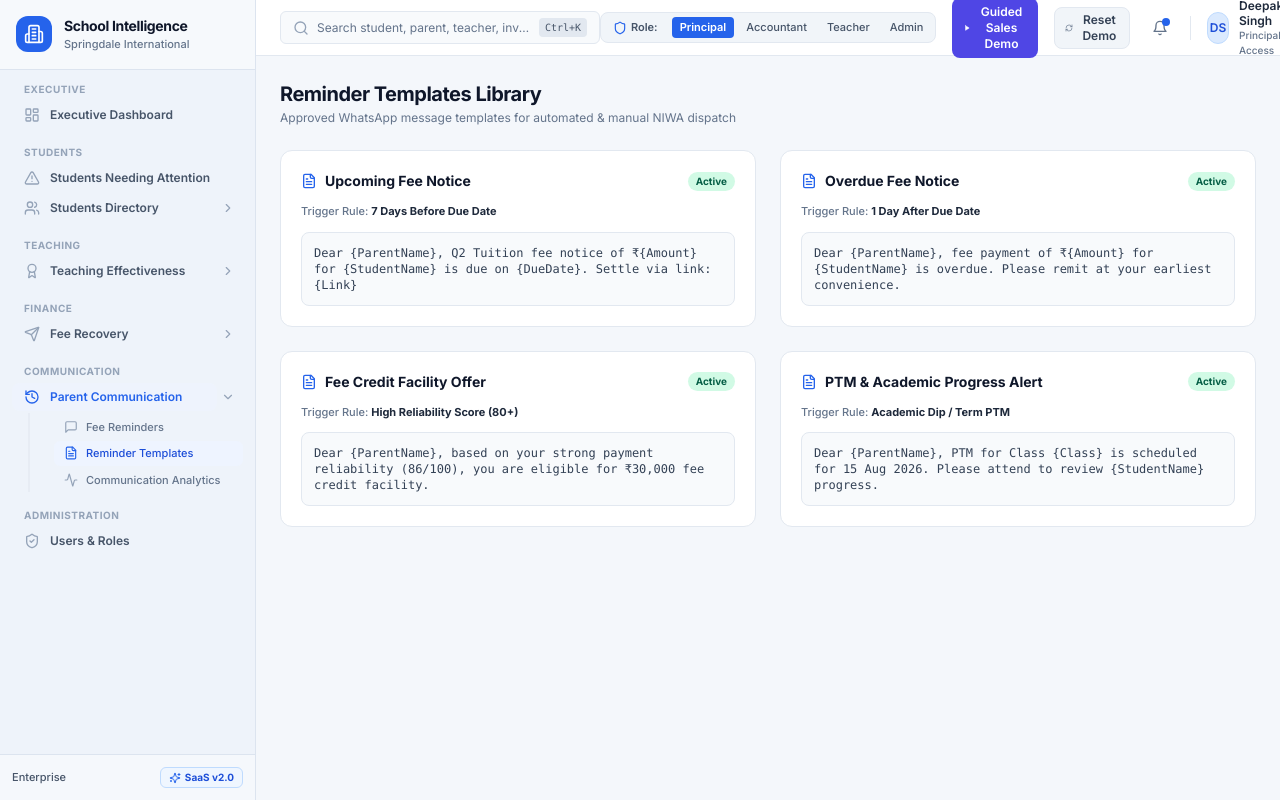
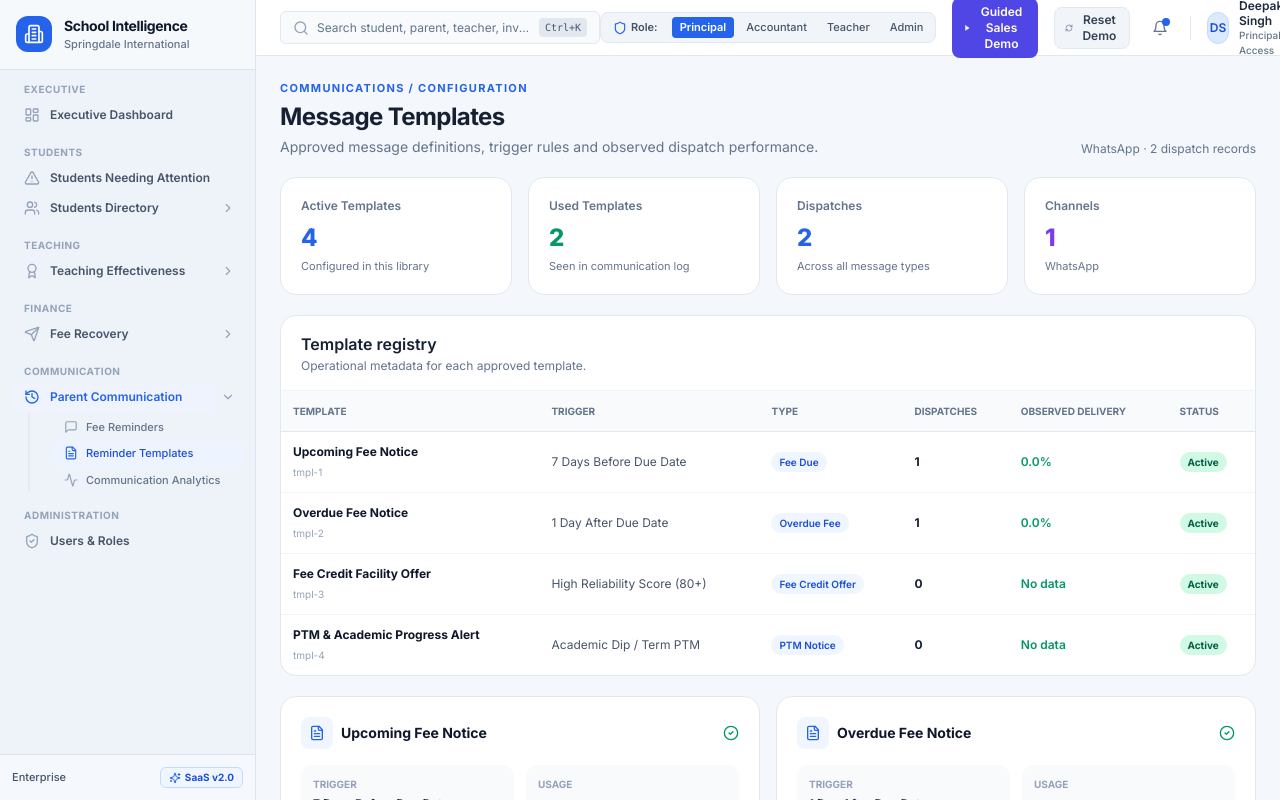
Before and after one commit to Easesmith-IT/school-erp, a Next.js app: page /communications/templates in a window 1280 px wide. Shown: the top 800 px of the page. Built offline with nearby package versions, Linux system fonts and the light colour scheme.

Commit message:
Upgrade communication template library

```diff
--- a/src/app/communications/templates/page.tsx
+++ b/src/app/communications/templates/page.tsx
@@ -1,75 +1,27 @@
 'use client';
 
-import React from 'react';
+import React, { useMemo } from 'react';
 import { AppShell } from '@/components/layout/AppShell';
-import { FileText, CheckCircle2 } from 'lucide-react';
+import { store } from '@/lib/store';
+import { CheckCircle2, FileText, MessageSquare, Zap } from 'lucide-react';
+
+const templates = [
+  { id: 'tmpl-1', name: 'Upcoming Fee Notice', trigger: '7 Days Before Due Date', type: 'Fee Due', content: 'Dear {ParentName}, Q2 Tuition fee notice of ₹{Amount} for {StudentName} is due on {DueDate}. Settle via link: {Link}' },
+  { id: 'tmpl-2', name: 'Overdue Fee Notice', trigger: '1 Day After Due Date', type: 'Overdue Fee', content: 'Dear {ParentName}, fee payment of ₹{Amount} for {StudentName} is overdue. Please remit at your earliest convenience.' },
+  { id: 'tmpl-3', name: 'Fee Credit Facility Offer', trigger: 'High Reliability Score (80+)', type: 'Fee Credit Offer', content: 'Dear {ParentName}, based on your strong payment reliability (86/100), you are eligible for ₹30,000 fee credit facility.' },
+  { id: 'tmpl-4', name: 'PTM & Academic Progress Alert', trigger: 'Academic Dip / Term PTM', type: 'PTM Notice', content: 'Dear {ParentName}, PTM for Class {Class} is scheduled for 15 Aug 2026. Please attend to review {StudentName} progress.' },
+];
 
 export default function ReminderTemplatesPage() {
-  const templates = [
-    {
-      id: 'tmpl-1',
-      name: 'Upcoming Fee Notice',
-      trigger: '7 Days Before Due Date',
-      content: 'Dear {ParentName}, Q2 Tuition fee notice of ₹{Amount} for {StudentName} is due on {DueDate}. Settle via link: {Link}',
-      status: 'Active',
-    },
-    {
-      id: 'tmpl-2',
-      name: 'Overdue Fee Notice',
-      trigger: '1 Day After Due Date',
-      content: 'Dear {ParentName}, fee payment of ₹{Amount} for {StudentName} is overdue. Please remit at your earliest convenience.',
-      status: 'Active',
-    },
-    {
-      id: 'tmpl-3',
-      name: 'Fee Credit Facility Offer',
-      trigger: 'High Reliability Score (80+)',
-      content: 'Dear {ParentName}, based on your strong payment reliability (86/100), you are eligible for ₹30,000 fee credit facility.',
-      status: 'Active',
-    },
-    {
-      id: 'tmpl-4',
-      name: 'PTM & Academic Progress Alert',
-      trigger: 'Academic Dip / Term PTM',
-      content: 'Dear {ParentName}, PTM for Class {Class} is scheduled for 15 Aug 2026. Please attend to review {StudentName} progress.',
-      status: 'Active',
-    },
-  ];
-
-  return (
-    <AppShell>
-      <div className="space-y-6 max-w-7xl mx-auto pb-12">
-        <div className="flex items-center justify-between">
-          <div>
-            <h1 className="text-xl font-bold text-slate-900 tracking-tight">Reminder Templates Library</h1>
-            <p className="text-xs text-slate-500 mt-0.5">
-              Approved WhatsApp message templates for automated & manual NIWA dispatch
-            </p>
-          </div>
-        </div>
-
-        <div className="grid grid-cols-1 md:grid-cols-2 gap-6">
-          {templates.map((tmpl) => (
-            <div key={tmpl.id} className="bg-white p-5 rounded-xl border border-slate-200 shadow-xs space-y-3">
-              <div className="flex items-center justify-between">
-                <div className="flex items-center gap-2">
-                  <FileText className="w-4 h-4 text-blue-600" />
-                  <h2 className="font-bold text-slate-900 text-sm">{tmpl.name}</h2>
-                </div>
-                <span className="px-2 py-0.5 bg-emerald-100 text-emerald-800 text-[10px] font-bold rounded-full">
-                  {tmpl.status}
-                </span>
-              </div>
-
-              <div className="text-[11px] text-slate-500 font-medium">Trigger Rule: <strong className="text-slate-800">{tmpl.trigger}</strong></div>
-
-              <div className="p-3 bg-slate-50 rounded-lg border border-slate-200 text-xs font-mono text-slate-700">
-                {tmpl.content}
-              </div>
-            </div>
-          ))}
-        </div>
-      </div>
-    </AppShell>
-  );
+  const communications = store.getCommunications();
+  const stats = useMemo(() => templates.map((template) => { const rows = communications.filter((c) => c.type === template.type); const delivered = rows.filter((c) => c.status === 'DELIVERED').length; return { ...template, usage: rows.length, delivery: rows.length ? (delivered / rows.length) * 100 : 0 }; }), [communications]);
+  const active = stats.length;
+  const used = stats.filter((t) => t.usage > 0).length;
+  return <AppShell><div className="max-w-[1500px] mx-auto pb-12 space-y-5">
+    <header className="flex flex-col gap-3 lg:flex-row lg:items-end lg:justify-between"><div><div className="text-[11px] uppercase tracking-[0.12em] font-bold text-blue-600 mb-1">Communications / Configuration</div><h1 className="text-2xl font-bold tracking-tight text-[#172033]">Message Templates</h1><p className="text-sm text-slate-500 mt-1">Approved message definitions, trigger rules and observed dispatch performance.</p></div><div className="text-xs text-slate-500">WhatsApp · {communications.length.toLocaleString('en-IN')} dispatch records</div></header>
+    <section className="grid grid-cols-2 lg:grid-cols-4 gap-4"><Metric title="Active Templates" value={active.toString()} sub="Configured in this library" /><Metric title="Used Templates" value={used.toString()} sub="Seen in communication log" tone="emerald" /><Metric title="Dispatches" value={communications.length.toLocaleString('en-IN')} sub="Across all message types" /><Metric title="Channels" value="1" sub="WhatsApp" tone="violet" /></section>
+    <section className="rounded-2xl border border-slate-200 bg-white overflow-hidden"><div className="px-5 py-4 border-b border-slate-100"><h2 className="font-semibold text-[#172033]">Template registry</h2><p className="text-xs text-slate-500 mt-0.5">Operational metadata for each approved template.</p></div><div className="overflow-x-auto"><table className="w-full text-left text-xs"><thead className="bg-slate-50 border-b border-slate-200 text-[10px] uppercase text-slate-500"><tr><th className="p-3">Template</th><th className="p-3">Trigger</th><th className="p-3">Type</th><th className="p-3">Dispatches</th><th className="p-3">Observed Delivery</th><th className="p-3">Status</th></tr></thead><tbody className="divide-y divide-slate-100">{stats.map((t) => <tr key={t.id} className="hover:bg-slate-50"><td className="p-3"><div className="font-bold text-slate-900">{t.name}</div><div className="text-[10px] text-slate-400 mt-1">{t.id}</div></td><td className="p-3 text-slate-600">{t.trigger}</td><td className="p-3"><span className="px-2 py-1 rounded-full bg-blue-50 text-blue-700 text-[10px] font-semibold">{t.type}</span></td><td className="p-3 font-bold">{t.usage}</td><td className="p-3 font-semibold text-emerald-600">{t.usage ? `${t.delivery.toFixed(1)}%` : 'No data'}</td><td className="p-3"><span className="px-2 py-1 rounded-full bg-emerald-100 text-emerald-800 text-[10px] font-bold">Active</span></td></tr>)}</tbody></table></div></section>
+    <section className="grid grid-cols-1 md:grid-cols-2 gap-4">{stats.map((t) => <article key={t.id} className="rounded-2xl border border-slate-200 bg-white p-5"><div className="flex items-center justify-between"><div className="flex items-center gap-2"><span className="w-8 h-8 rounded-lg bg-blue-50 text-blue-600 flex items-center justify-center"><FileText className="w-4 h-4" /></span><h2 className="text-sm font-bold text-slate-900">{t.name}</h2></div><CheckCircle2 className="w-4 h-4 text-emerald-600" /></div><div className="mt-4 grid grid-cols-2 gap-3"><div className="p-3 bg-slate-50 rounded-xl"><div className="text-[10px] uppercase font-bold text-slate-400">Trigger</div><div className="text-xs font-semibold text-slate-800 mt-1">{t.trigger}</div></div><div className="p-3 bg-slate-50 rounded-xl"><div className="text-[10px] uppercase font-bold text-slate-400">Usage</div><div className="text-lg font-extrabold text-slate-900 mt-1">{t.usage}</div></div></div><div className="mt-3 p-3 rounded-xl border border-slate-100 bg-white text-xs font-mono text-slate-600 leading-relaxed">{t.content}</div><div className="mt-3 flex items-center gap-2 text-[10px] text-slate-500"><MessageSquare className="w-3 h-3" /> WhatsApp template <Zap className="w-3 h-3 ml-2 text-amber-500" /> Automated trigger</div></article>)}</section>
+  </div></AppShell>;
 }
+function Metric({ title, value, sub, tone = 'blue' }: { title: string; value: string; sub: string; tone?: 'blue' | 'emerald' | 'violet' }) { const c = tone === 'emerald' ? 'text-emerald-600' : tone === 'violet' ? 'text-violet-600' : 'text-blue-600'; return <div className="bg-white rounded-2xl border border-slate-200 p-5"><div className="text-xs font-semibold text-slate-500">{title}</div><div className={`text-2xl font-extrabold mt-2 ${c}`}>{value}</div><div className="text-[11px] text-slate-500 mt-1">{sub}</div></div>; }
```
